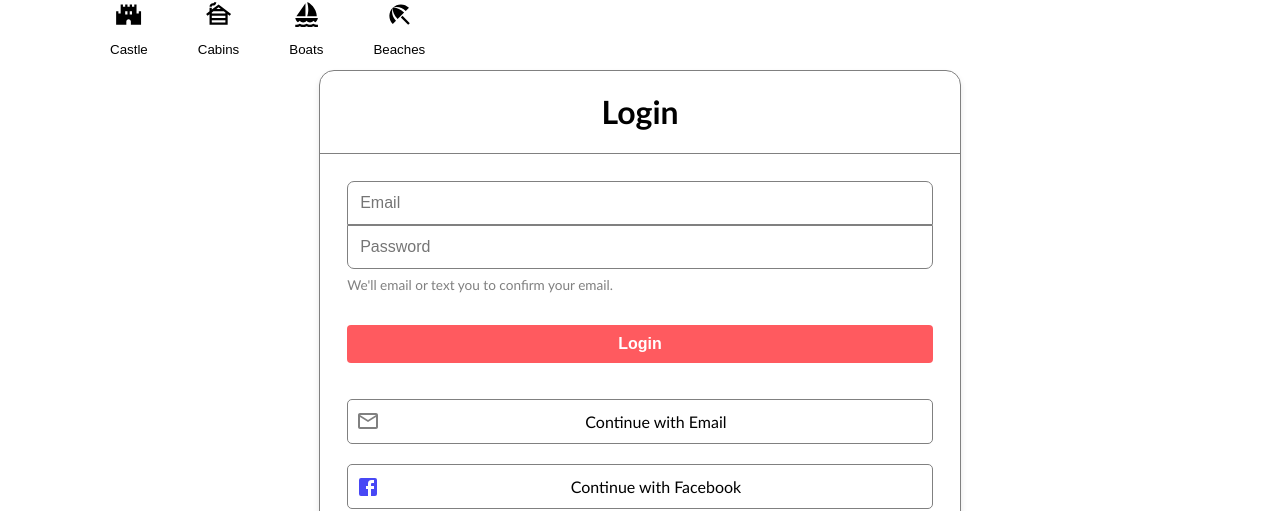
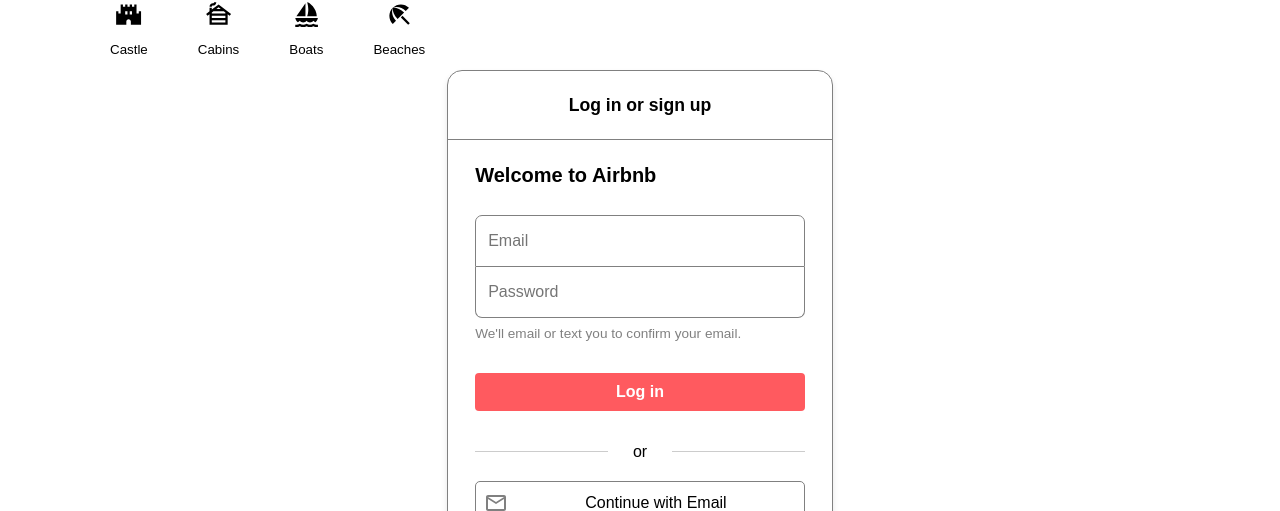
Before and after one commit to xloupee/bnbclone, a React (Vite) app: page /login in a window 1280 px wide. Shown: the part 198-709 px from the top of the page. Built offline with nearby package versions, Linux system fonts and the light colour scheme.

Commit message:
added more features to user authentication

```diff
--- a/src/cssfolder/signup.css
+++ b/src/cssfolder/signup.css
@@ -1,7 +1,7 @@
 html,body {
     padding: 0;
     margin: 0;
-    font-family: 'Gill Sans', 'Gill Sans MT', Calibri, 'Trebuchet MS', sans-serif;
+    font-family:Arial, Helvetica, sans-serif;
 }
 
 .signup-container {
@@ -9,10 +9,14 @@
     border-radius: 15px;
     display: flex;
     flex-direction: column;
-    width: 50%;
+    width: 30%;
     margin: 0 auto;
     box-shadow: 0px 4px 6px rgba(0, 0, 0, 0.1);
     margin-bottom: 10rem;
+}
+
+.signup {
+    width: 35%
 }
 
 .signup-navbar {
@@ -20,8 +24,13 @@
     align-items: center;
     justify-content: center;
     border-bottom: .75px solid gray;
+    font-size: .55rem;
+    padding: .75rem;
 }
 
+.signup-navbar h2 {
+    font-size: 1.25rem;
+}
 .navbar-close-icon {
     cursor: pointer;
 }
@@ -40,7 +49,8 @@
 
 .input-fields {
     border: .5px solid gray;
-    padding: .75rem;
+    padding: 1rem;
+    padding-left: .75rem;
     font-size: 1rem;
 }
 
@@ -52,6 +62,7 @@
 .last {
     border-bottom-right-radius: 7px;
     border-bottom-left-radius: 7px;
+    border-top: none;
 }
 
 .signup-paragraph {
@@ -80,26 +91,27 @@
     padding: 10px 20px;
     font-size: 16px;
     font-weight: 600;
-    color: #ffffff; /* White text */
-    background-color: #FF5A5F; /* Airbnb's pink-red color */
+    color: #ffffff;
+    background-color: #FF5A5F;
     border: none;
-    border-radius: 4px; /* Rounded corners */
+    border-radius: 4px;
     cursor: pointer;
     text-align: center;
-    text-decoration: none; /* Remove underline if the button is a link */
-    transition: background-color 0.3s ease; /* Smooth background color transition */
+    text-decoration: none;
+    transition: background-color 0.3s ease;
 }
 
 .airbnb-button:hover {
-    background-color: #FF3D46; /* Slightly darker pink-red color on hover */
+    background-color: #FF3D46;
 }
 
 
 /* <------------------------ login CSS ---------------------------------? */
 
-
 .login-buttons-ul{
     padding: 0;
+    margin: 0;
+    margin-bottom: 1rem;
 }
 
 .login-button-div {
@@ -130,3 +142,41 @@
     text-align: center;
     margin: .75rem;
 }
+
+.login-header {
+    padding-left: 1.70rem;
+    margin: 0;
+    margin-top: 1.5rem;
+    font-size: 1.25rem;
+}
+
+.divider {
+    display: flex;
+    align-items: center;
+    justify-content: center;
+    text-align: center;
+    position: relative;
+    width: 100%;
+    margin-top: 2rem;
+}
+
+.divider::before,
+.divider::after {
+    content: '';
+    flex-grow: 1;
+    background: #ccc;
+    height: 1px;
+    position: absolute;
+}
+
+.divider::before {
+    left: 0;
+    right: 50%;
+    margin-right: 2rem;
+}
+
+.divider::after {
+    right: 0;
+    left: 50%;
+    margin-left: 2rem;
+}
--- a/src/pages/Home.jsx
+++ b/src/pages/Home.jsx
@@ -1,17 +1,17 @@
 import React from "react"
-import { useLocation } from "react-router-dom"
+import { useLocation, useNavigate } from "react-router-dom"
 
 export default function Home() {
     const location = useLocation();
     const firstName = localStorage.getItem('firstName')
-
+    const navigate = useNavigate()
     const handleSignOut = () => {
         localStorage.removeItem('token');
         localStorage.removeItem('firstName');
         localStorage.removeItem('email');
+        navigate("/login")
     }
 
-    console.log(location.state)
     return (
         <div className="home-container">
             <h1>Hello {firstName}</h1>
--- a/src/pages/login.jsx
+++ b/src/pages/login.jsx
@@ -39,15 +39,17 @@
   return (
     <div className='login-container signup-container'>
         <div className='signup-navbar'>
-           <h1>Login</h1>
+           <h1>Log in or sign up</h1>
         </div>
+        <h3 className='login-header'>Welcome to Airbnb</h3>
         <form onSubmit={submit} className='navbar-form'>
             <div className='name-section'>
                 <input type="email" onChange={(e) => setEmail(e.target.value)} placeholder="Email" className='input-fields first'/>
                 <input type="password" onChange={(e) => setPassword(e.target.value)} placeholder="Password" className='input-fields last'/>
             </div>
             <p className='signup-paragraph'>We'll email or text you to confirm your email. </p>
-            <input type="submit" value="Login" className='airbnb-button login-button'/>
+            <input type="submit" value="Log in" className='airbnb-button login-button'/>
+            <div class="divider">or</div>
             <ul className='login-buttons-ul'>
                 <div className='login-button-div' onClick={throwError}>
                     <MailOutlineIcon className='company-logo mail'/>
--- a/src/pages/signup.jsx
+++ b/src/pages/signup.jsx
@@ -10,6 +10,7 @@
   const [lastName, setLastName] = useState('')
   const [email, setEmail] = useState('');
   const [password, setPassword] = useState('');
+  const [birthdate, setBirthdate] = useState('');
 
   async function submit(e) {
     e.preventDefault();
@@ -21,6 +22,7 @@
           lastname: lastName,
           email,
           password,
+          birthdate,
         })
 
         if (res.data.message === "exist") {
@@ -31,7 +33,7 @@
             localStorage.setItem('firstName', firstName)
             localStorage.setItem('token', res.data.token)
             localStorage.setItem('email', email)
-            navigate("/home", { state: { email: email, firstName: firstName } });
+            navigate("/home", { state: { firstName: firstName, lastName: lastName, email: email, birthdate: birthdate } });
         }
     } catch (err) {
         alert(`An error occurred: ${err}`);
@@ -40,28 +42,28 @@
   }
 
   return (
-    <div className='signup-container'>
-      <div className='signup-navbar'>
+    <div className='signup-container signup'>
+      <div className='signup-navbar '>
           <h2>Sign Up</h2>
       </div>
         <form onSubmit={submit} className='navbar-form'>
           <div className='name-section'>
-            <input type="text" onChange={(e) => setFirstName(e.target.value)} placeholder="First Name" className='input-fields first'/>
-            <input type="text" onChange={(e) => setLastName(e.target.value)} placeholder="Last Name" className='input-fields last'/>
+            <input type="text" onChange={(e) => setFirstName(e.target.value)} placeholder="First Name" className='input-fields first' required/>
+            <input type="text" onChange={(e) => setLastName(e.target.value)} placeholder="Last Name" className='input-fields last' required/>
           </div>
             <p className='signup-paragraph'>Make sure it matches the name on your government ID.</p>
-            <input type="birthdate" onChange={(e) => setEmail(e.target.value)} placeholder="Birthdate (mm/dd/yyyy)" className='input-fields birthdate' />
+            <input type="date" onChange={(e) => setBirthdate(e.target.value)} placeholder="Birthdate (mm/dd/yyyy)" className='input-fields birthdate' required/>
             <p className='signup-paragraph'>To sign up, you need to be at least 18. Your birthday won't be shared with other people who use Airbnb.</p>
-            <input type="email" onChange={(e) => setEmail(e.target.value)} placeholder="Email" className='input-fields birthdate' />
+            <input type="email" onChange={(e) => setEmail(e.target.value)} placeholder="Email" className='input-fields birthdate' required/>
             <p className='signup-paragraph'>We'll email you trip confirmations and reciepts.</p>
-            <input type="password" onChange={(e) => setPassword(e.target.value)} placeholder="Password" className='input-fields birthdate'/>
+            <input type="password" onChange={(e) => setPassword(e.target.value)} placeholder="Password" className='input-fields birthdate'required/>
             <p className='signup-paragraph'>We'll send you marketing promotions, special offers, inspiration and policy updates via email.</p>
 
             <div className='checkbox-section'>
               <input type='checkbox' className='checkbox'/>
               <p>I don't want to recieve marketing messages from Airbnb. I can also opt out of recieving these at anytime in my account settings or via the link in the message.</p>
             </div>
-            <p>By selecting <string>Agree and continue</string> below, I agree to Airbnb's Terms of Service, Payments Terms of Service, Privacy Policy, and Nondiscrimination Policy</p>
+            <p>By selecting <strong>Agree and continue</strong> below, I agree to Airbnb's Terms of Service, Payments Terms of Service, Privacy Policy, and Nondiscrimination Policy</p>
             <input type="submit" value="Sign Up" className='airbnb-button'/>
         </form>
     </div>
```
Also changed, not shown: 1 other file (tests, documents, lock files or other folders).
